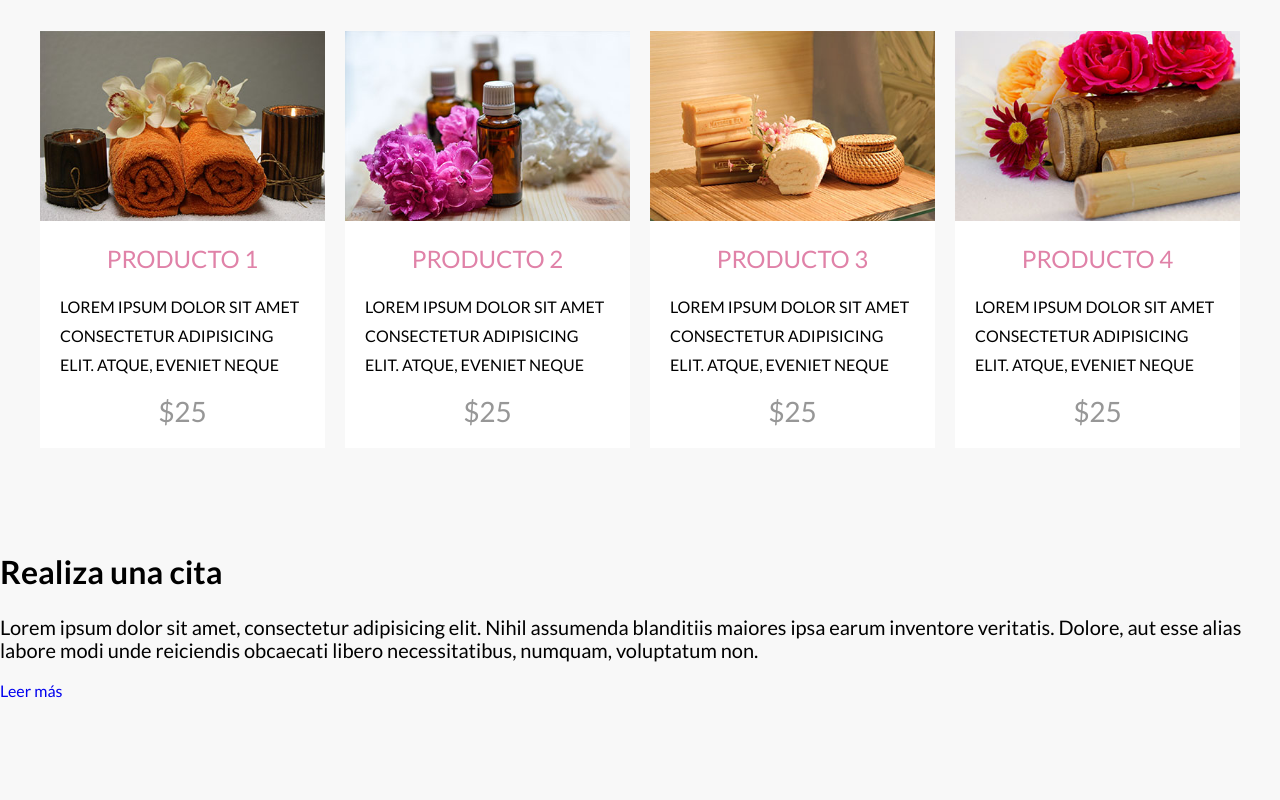
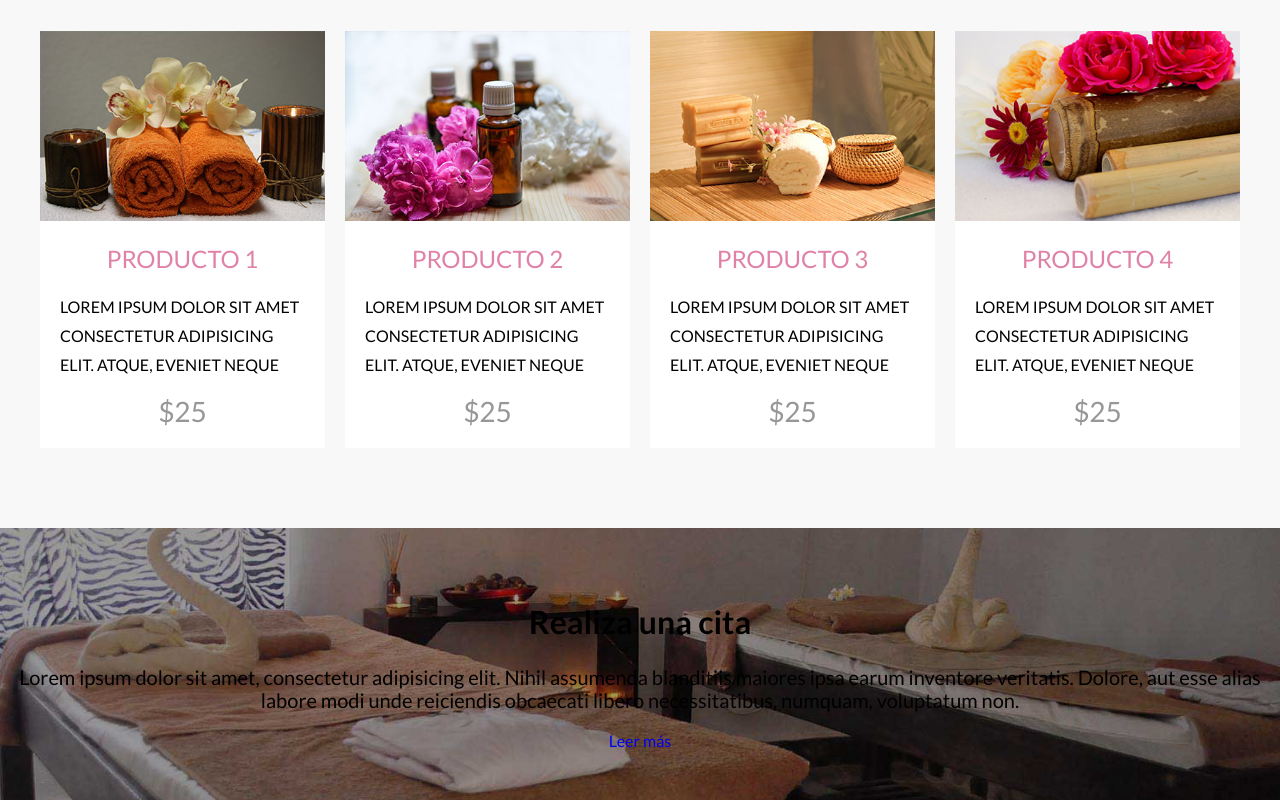
Before and after one commit to ManuUSS/carolina-spa, a website: page index.html in a window 1280 px wide. Shown: the part 2914-3714 px from the top of the page. Before the commit the page ends 3614 px from the top, so only its background shows below. Drawn offline with nearby package versions, Linux system fonts and the light colour scheme; files that its build step writes are made by us from their sources; files whose address does not match are found by name; a web font is replaced by a local one.

Commit message:
new: cita scss initial

```diff
--- /dev/null
+++ b/src/scss/ui/content/_cita.scss
@@ -0,0 +1,12 @@
+@use 'base/variables' as v;
+@use 'base/mixins' as m;
+
+.cita {
+    background-image: url(../img/bg_citas.jpg);
+    background-position: center center;
+    background-size: cover;
+    background-attachment: fixed;
+    padding: 5rem 0;
+    text-align: center;
+
+}
--- a/src/scss/ui/content/_index.scss
+++ b/src/scss/ui/content/_index.scss
@@ -2,3 +2,4 @@
 @forward 'cards';
 @forward 'horario';
 @forward 'productos';
+@forward 'cita';
```
